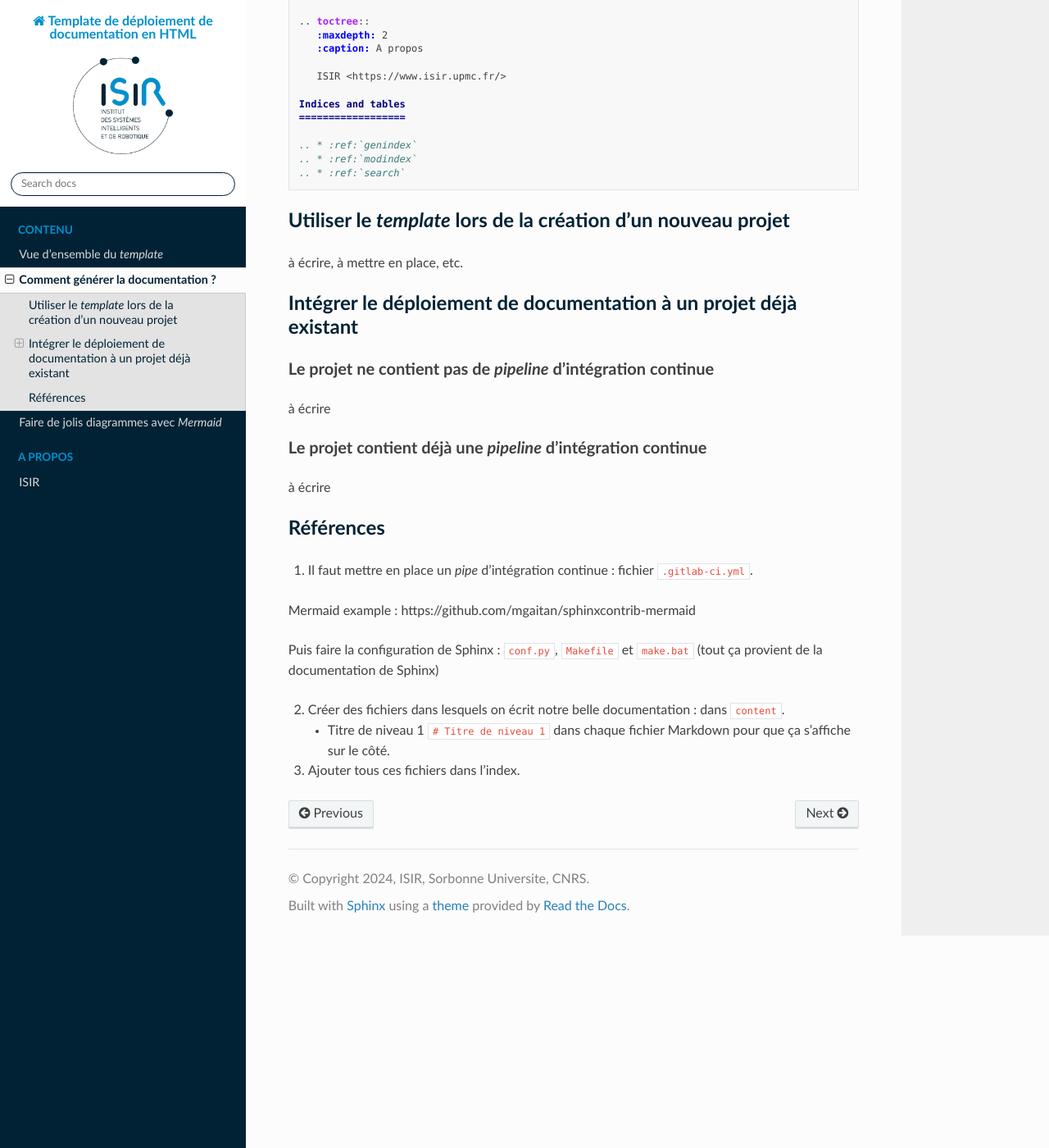
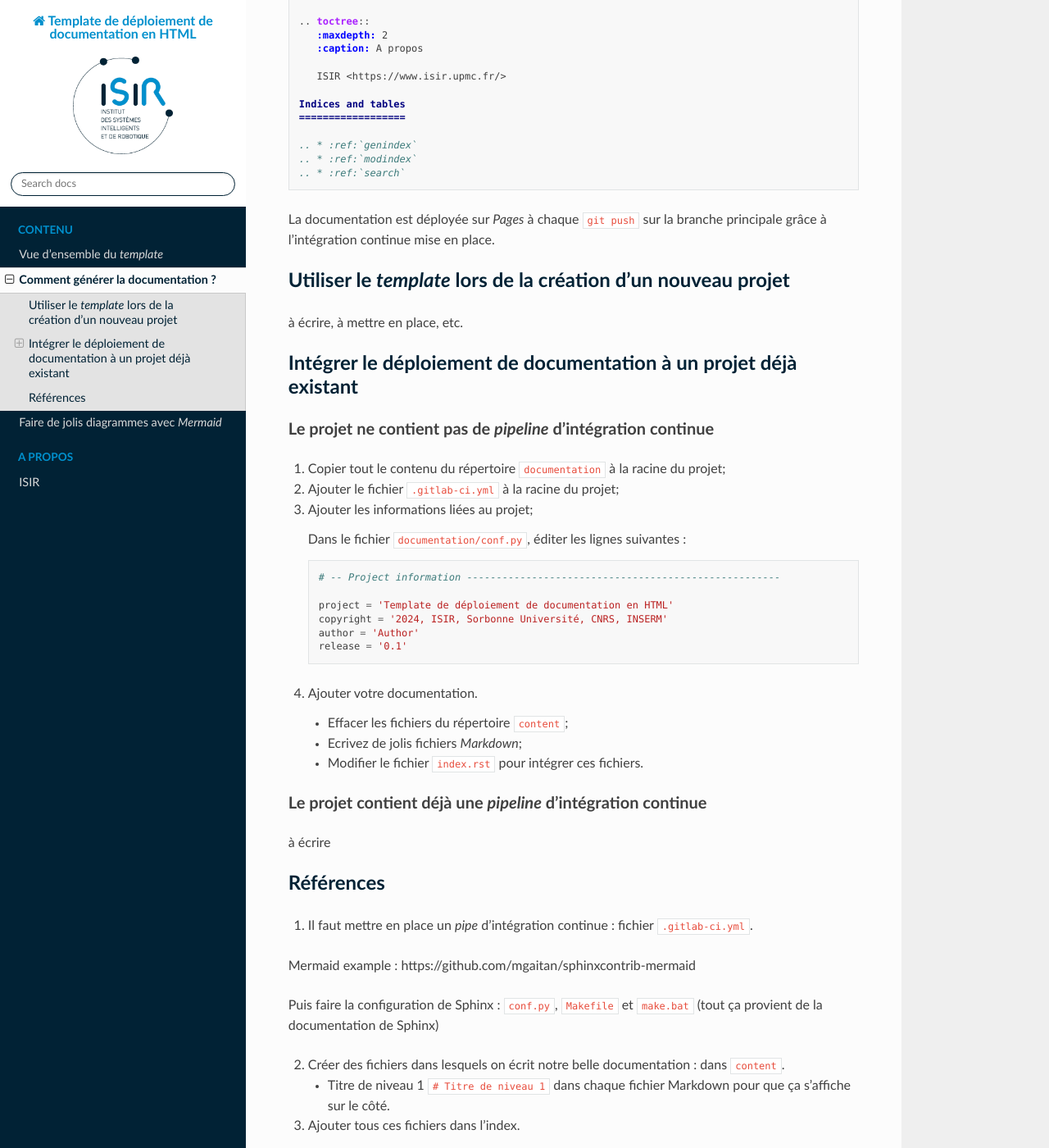
Before and after one commit to baaluidnrey/template-sphinx, a Sphinx documentation site: the page built from documentation/content/how-to.md, in a window 1280 px wide and 1400 px high, scrolled down 960 px. Shown: the whole window at 82% size. Built offline with Sphinx 7.4.7 and the Read the Docs theme 2.0.0, drawn with Linux system fonts in a browser that asks for light colours; a script that is not in the unit is left out; some of the changed text lies outside the part shown.

Commit message:
edit how-to

````diff
--- a/documentation/conf.py
+++ b/documentation/conf.py
@@ -19,7 +19,7 @@
 # -- Project information -----------------------------------------------------
 
 project = 'Template de déploiement de documentation en HTML'
-copyright = '2024, ISIR, Sorbonne Universite, CNRS'
+copyright = '2024, ISIR, Sorbonne Université, CNRS, INSERM'
 author = 'Author'
 release = '0.1'
 
--- a/documentation/content/how-to.md
+++ b/documentation/content/how-to.md
@@ -56,6 +56,8 @@ Indices and tables
 .. * :ref:`search`
 ```
 
+La documentation est déployée sur *Pages* à chaque `git push` sur la branche principale grâce à l'intégration continue mise en place.
+
 
 ## Utiliser le *template* lors de la création d'un nouveau projet
 
@@ -67,7 +69,28 @@ Indices and tables
 
 ### Le projet ne contient pas de *pipeline* d'intégration continue
 
-à écrire
+1. Copier tout le contenu du répertoire `documentation` à la racine du projet;
+
+2. Ajouter le fichier `.gitlab-ci.yml` à la racine du projet;
+
+3. Ajouter les informations liées au projet;
+
+   Dans le fichier `documentation/conf.py`, éditer les lignes suivantes :
+
+   ```python
+   # -- Project information -----------------------------------------------------
+
+   project = 'Template de déploiement de documentation en HTML'
+   copyright = '2024, ISIR, Sorbonne Université, CNRS, INSERM'
+   author = 'Author'
+   release = '0.1'
+   ```
+
+4. Ajouter votre documentation.
+
+   - Effacer les fichiers du répertoire `content`;
+   - Ecrivez de jolis fichiers *Markdown*;
+   - Modifier le fichier `index.rst` pour intégrer ces fichiers.
 
 ### Le projet contient déjà une *pipeline* d'intégration continue
 
````
